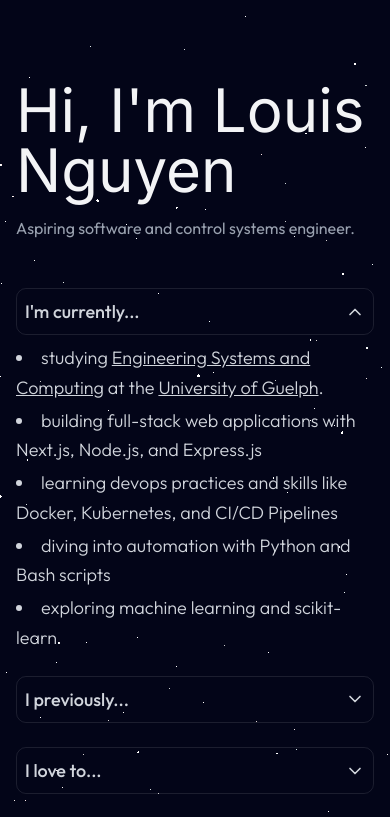
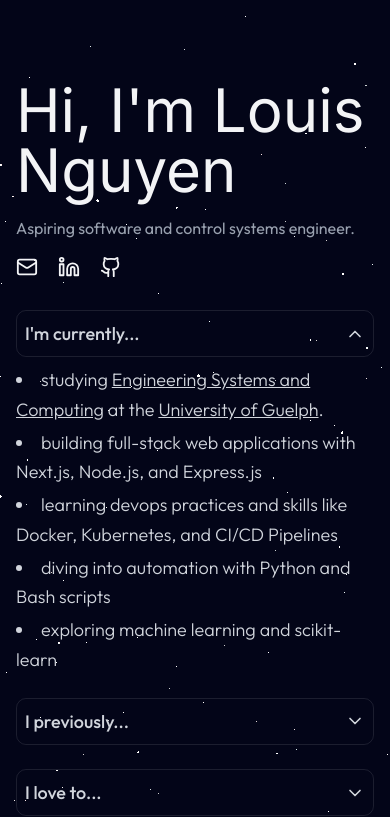
Before and after one commit to louisnguyenn/Louis-Personal-Portfolio, a React (Vite) app: page / in a window 390 px wide. Shown: the top 817 px of the page. Built offline with nearby package versions, Linux system fonts and the light colour scheme.

Commit message:
remove hidden property in contact

```diff
--- a/src/components/sections/About.jsx
+++ b/src/components/sections/About.jsx
@@ -76,7 +76,7 @@ export const About = () => {
 
   return (
     <section id="about" className="pt-8">
-      <div className="mx-auto w-full px-4 sm:px-6 lg:px-8">
+      <div className="w-full px-4 sm:px-6 lg:px-8">
         <ScrollReveal delay={0.2}>
           <div className="mb-5">
             <Collapsible
--- a/src/components/sections/Contact.jsx
+++ b/src/components/sections/Contact.jsx
@@ -4,14 +4,14 @@ import FadeContent from '../animations/FadeContent';
 export const Contact = () => {
   return (
     <section id="contact" className="pt-4 relative overflow-hidden">
-      <div className="mx-auto w-full">
+      <div className="mx-auto w-full px-4 sm:px-6 lg:px-8">
         <div className="flex gap-5">
           <FadeContent
             blur={true}
             duration={1000}
             easing="ease-out"
             initialOpacity={0}
-            className="hidden md:flex items-center space-x-8"
+            className="md:flex items-center space-x-8"
           >
             <div className="group relative">
               <a href="mailto:louis.nguyen550@gmail.com">
@@ -27,7 +27,7 @@ export const Contact = () => {
             duration={1000}
             easing="ease-out"
             initialOpacity={0}
-            className="hidden md:flex items-center space-x-8"
+            className="md:flex items-center space-x-8"
           >
             <div className="group relative">
               <a
@@ -47,7 +47,7 @@ export const Contact = () => {
             duration={1000}
             easing="ease-out"
             initialOpacity={0}
-            className="hidden md:flex items-center space-x-8"
+            className="md:flex items-center space-x-8"
           >
             <div className="group relative">
               <a
```
